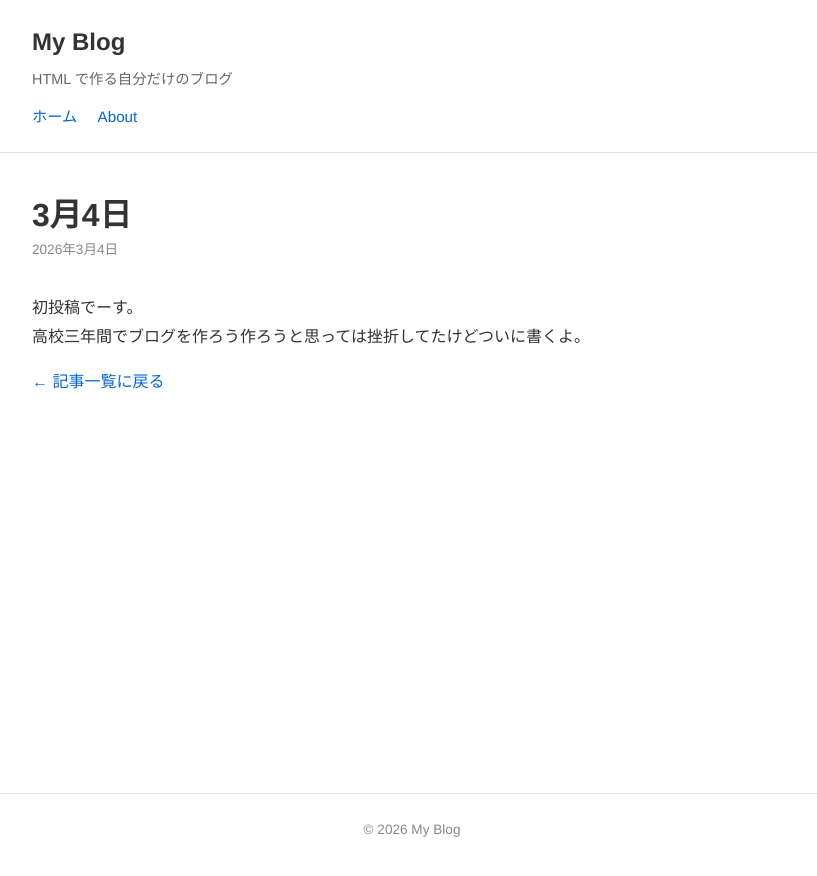
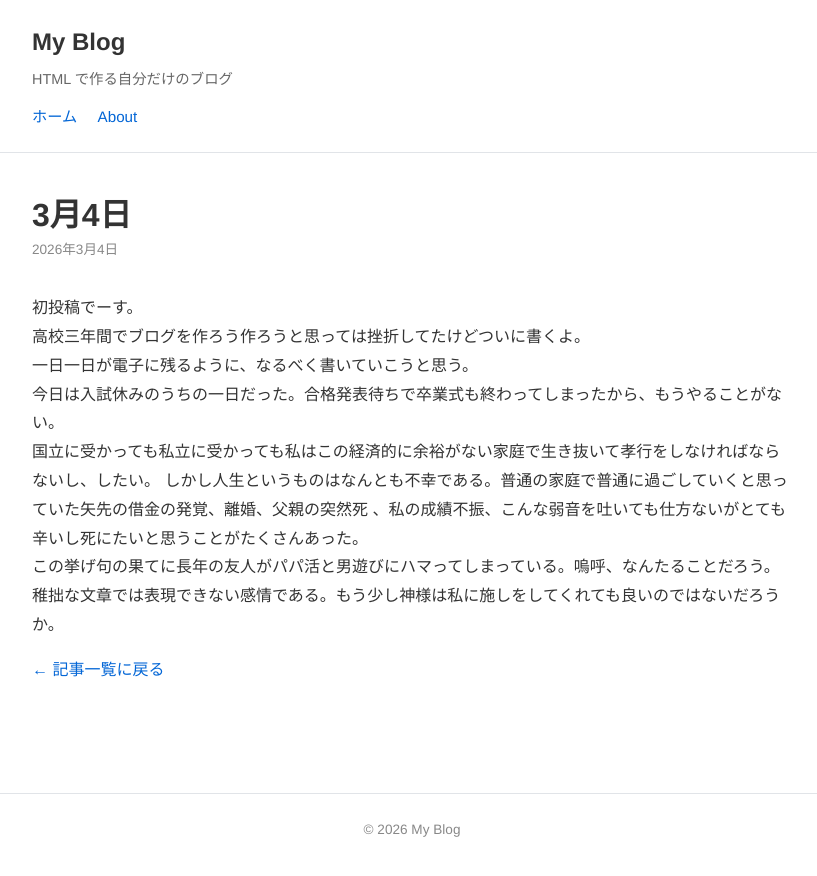
Before and after one commit to ogawa-soki/ogawa-soki.github.io, a Jekyll site: the page built from posts/post001.html, in a window 1280 px wide. Shown: the top 876 px of the page, without its empty margins (228-1045 px from the left). Built offline with Jekyll 4.4.1, drawn with Linux system fonts in a browser that asks for light colours.

Commit message:
Merge remote-tracking branch 'origin/main'
# Conflicts:
#	index.html

```diff
--- a/posts/post001.html
+++ b/posts/post001.html
@@ -14,7 +14,15 @@ title: 3月4日
 
         <p>
             初投稿でーす。<br>
-            高校三年間でブログを作ろう作ろうと思っては挫折してたけどついに書くよ。
+            高校三年間でブログを作ろう作ろうと思っては挫折してたけどついに書くよ。<br>
+            一日一日が電子に残るように、なるべく書いていこうと思う。<br>
+            今日は入試休みのうちの一日だった。合格発表待ちで卒業式も終わってしまったから、もうやることがない。<br>
+            国立に受かっても私立に受かっても私はこの経済的に余裕がない家庭で生き抜いて孝行をしなければならないし、したい。
+            しかし人生というものはなんとも不幸である。普通の家庭で普通に過ごしていくと思っていた矢先の借金の発覚、離婚、父親の突然死
+            、私の成績不振、こんな弱音を吐いても仕方ないがとても辛いし死にたいと思うことがたくさんあった。<br>
+            この挙げ句の果てに長年の友人がパパ活と男遊びにハマってしまっている。嗚呼、なんたることだろう。<br>
+            稚拙な文章では表現できない感情である。もう少し神様は私に施しをしてくれても良いのではないだろうか。
+
         </p>
 
     </div>
```
